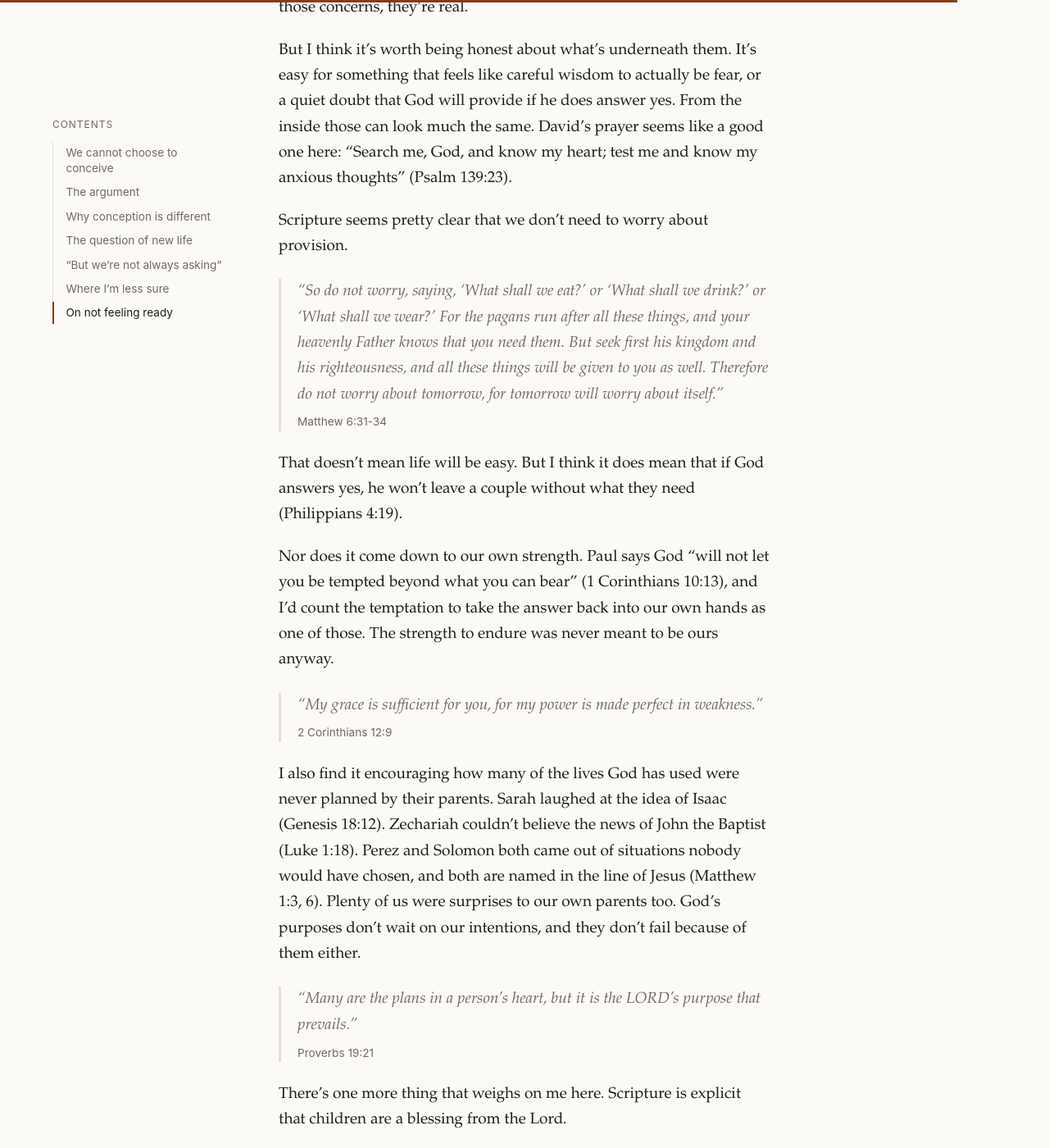
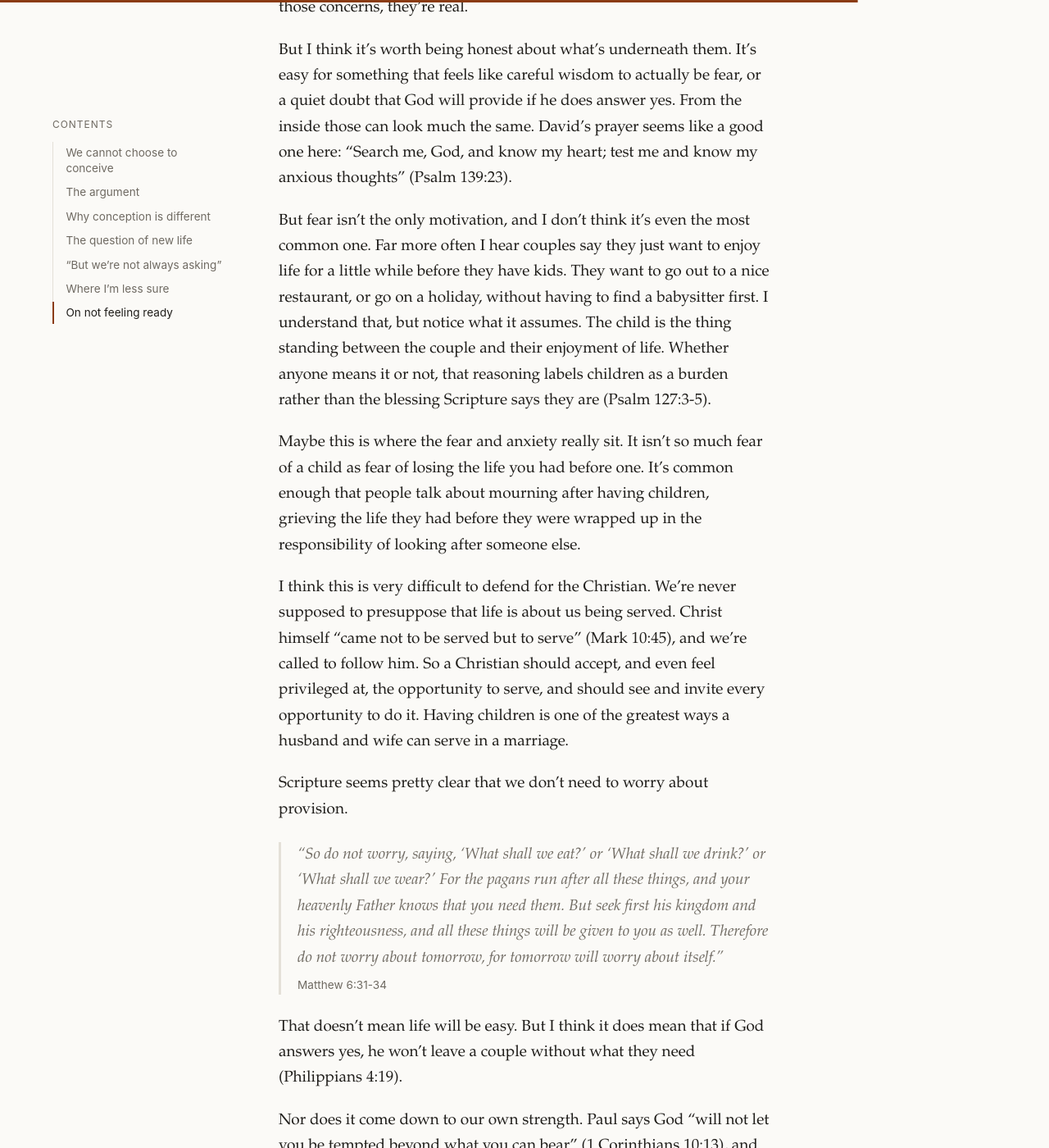
Before and after one commit to JezCam/jeremycameron.com, a Jekyll site: the page built from _posts/2026-10-22-my-thoughts-on-contraception.md, in a window 1280 px wide and 1400 px high, scrolled down 5702 px. Shown: the whole window at 82% size. Built offline with Jekyll 4.4.1, drawn with Linux system fonts in a browser that asks for light colours; some of the changed text lies outside the part shown.

Commit message:
Add section on the hedonistic motive for contraception
Co-Authored-By: Claude Opus 5.5 <noreply@anthropic.com>

```diff
--- a/_posts/2026-10-22-my-thoughts-on-contraception.md
+++ b/_posts/2026-10-22-my-thoughts-on-contraception.md
@@ -80,6 +80,12 @@ One last thought. I suspect one of the most common reasons married couples use c
 
 But I think it's worth being honest about what's underneath them. It's easy for something that feels like careful wisdom to actually be fear, or a quiet doubt that God will provide if he does answer yes. From the inside those can look much the same. David's prayer seems like a good one here: "Search me, God, and know my heart; test me and know my anxious thoughts" (Psalm 139:23).
 
+But fear isn't the only motivation, and I don't think it's even the most common one. Far more often I hear couples say they just want to enjoy life for a little while before they have kids. They want to go out to a nice restaurant, or go on a holiday, without having to find a babysitter first. I understand that, but notice what it assumes. The child is the thing standing between the couple and their enjoyment of life. Whether anyone means it or not, that reasoning labels children as a burden rather than the blessing Scripture says they are (Psalm 127:3-5).
+
+Maybe this is where the fear and anxiety really sit. It isn't so much fear of a child as fear of losing the life you had before one. It's common enough that people talk about mourning after having children, grieving the life they had before they were wrapped up in the responsibility of looking after someone else.
+
+I think this is very difficult to defend for the Christian. We're never supposed to presuppose that life is about us being served. Christ himself "came not to be served but to serve" (Mark 10:45), and we're called to follow him. So a Christian should accept, and even feel privileged at, the opportunity to serve, and should see and invite every opportunity to do it. Having children is one of the greatest ways a husband and wife can serve in a marriage.
+
 Scripture seems pretty clear that we don't need to worry about provision.
 
 > "So do not worry, saying, 'What shall we eat?' or 'What shall we drink?' or 'What shall we wear?' For the pagans run after all these things, and your heavenly Father knows that you need them. But seek first his kingdom and his righteousness, and all these things will be given to you as well. Therefore do not worry about tomorrow, for tomorrow will worry about itself."
```
